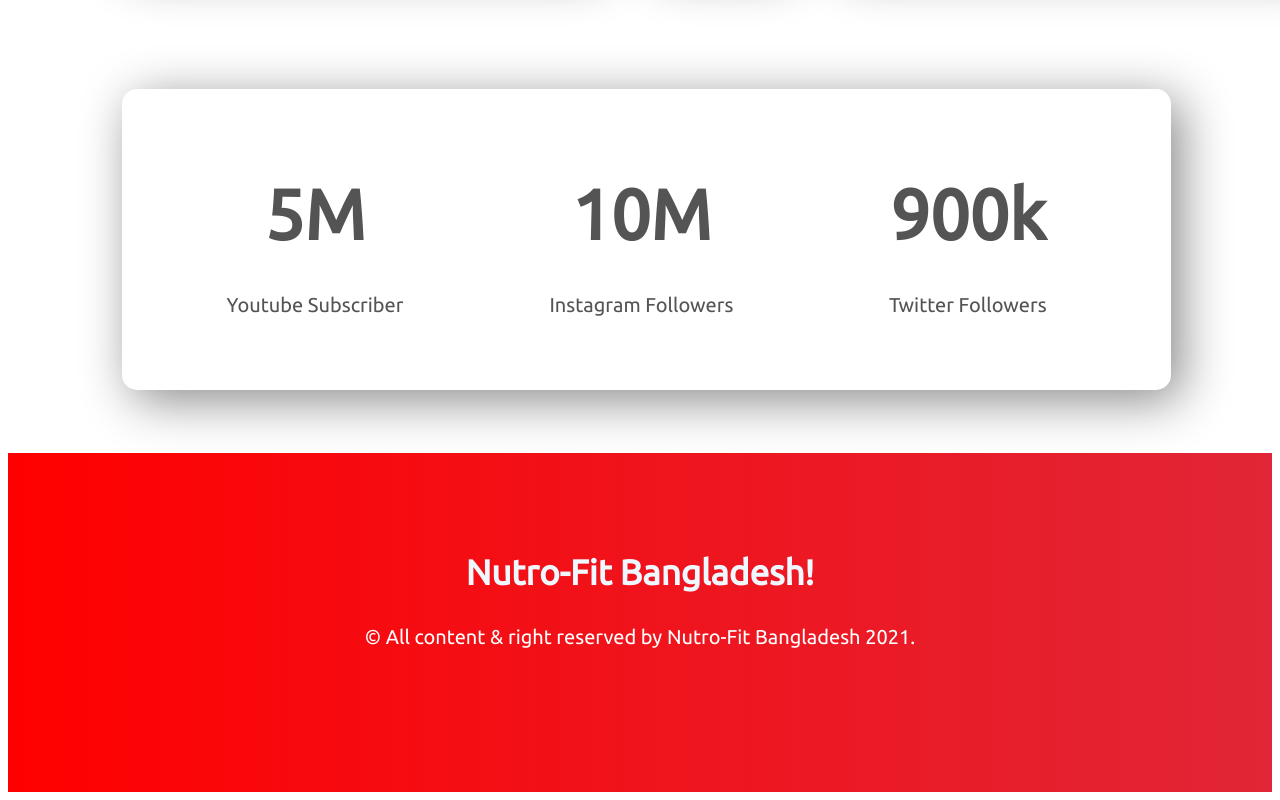
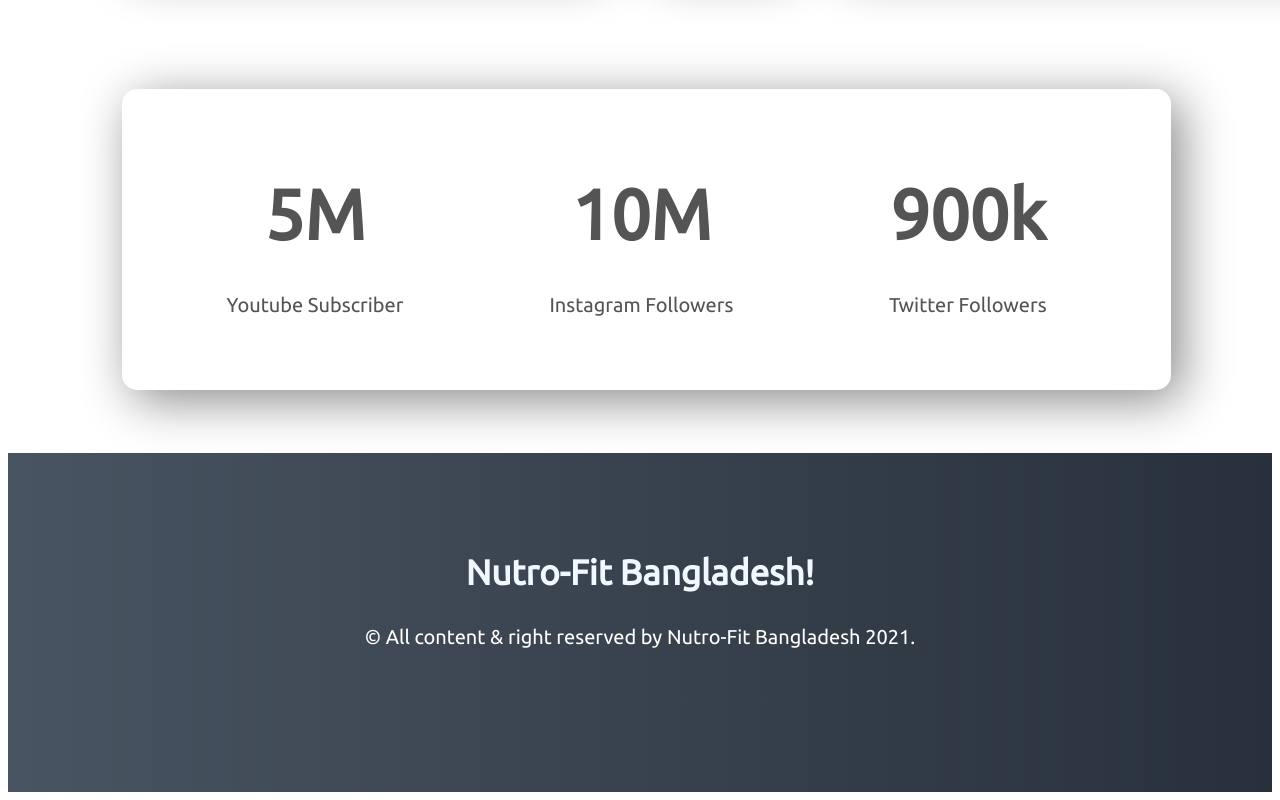
Before and after one commit to saifhossainjibon/Nutro-Fit-, a plain HTML site: page index.html in a window 1280 px wide. Shown: the part 2860-3660 px from the top of the page. Drawn offline with Linux system fonts and the light colour scheme.

Commit message:
change footer color

```diff
--- a/style.css
+++ b/style.css
@@ -106,7 +106,8 @@
     footer{
         text-align: center;
         color: aliceblue;
-        background-image: linear-gradient(to right, red , #e12637);
+
+        background-image: linear-gradient(to right, #485461 ,#28313b );
         background-repeat: no-repeat;
         background-size: cover;
         padding-top: 70px;
```
